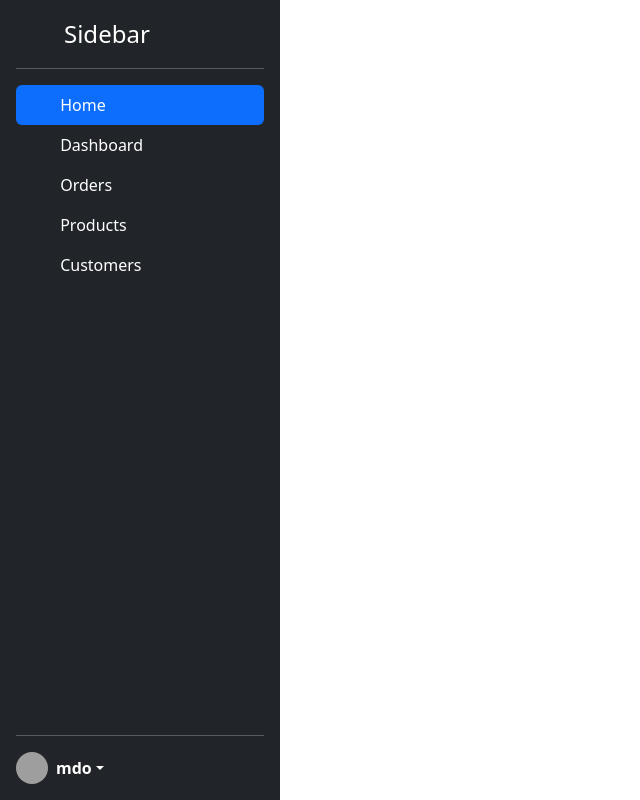
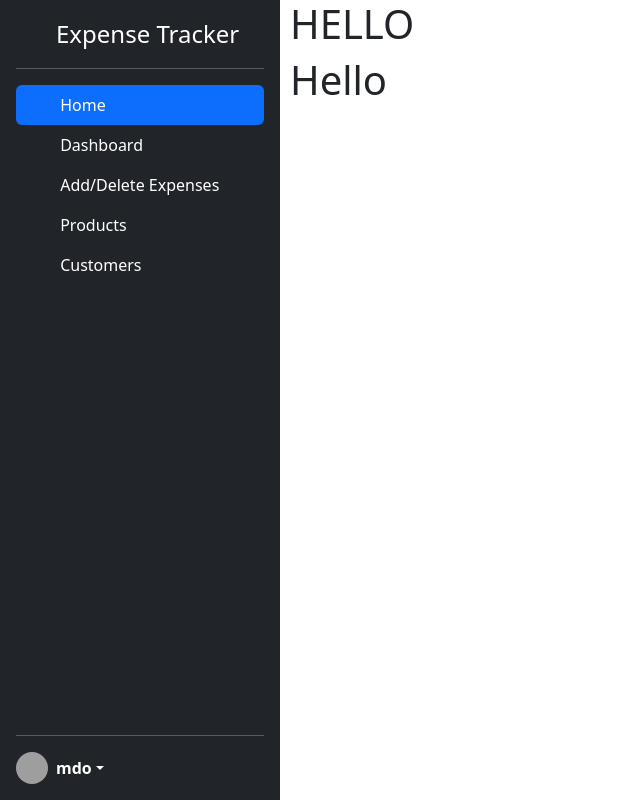
Before and after one commit to martinpare1208/expense_tracker, a Flask app: page / in a window 1280 px wide. Shown: the whole page, without its empty margins (0-640 px from the left). Run offline with Flask 3, Linux system fonts and the light colour scheme; grey boxes are pictures that could not be loaded.

Commit message:
refactored sidebar into base.html and have main content appear correctly

```diff
--- a/app/routes.py
+++ b/app/routes.py
@@ -3,4 +3,8 @@ from flask import render_template
 
 @app.route("/")
 def main():
-    return render_template('index.html')
+    return render_template('home.html', active="home")
+
+@app.route("/dashboard")
+def dashboard():
+    return render_template('home.html', active='dashboard')
--- a/app/templates/base.html
+++ b/app/templates/base.html
@@ -6,11 +6,83 @@
     <title>{% block title %}
     {% endblock %}</title>
     <link href="https://cdn.jsdelivr.net/npm/bootstrap@5.3.6/dist/css/bootstrap.min.css" rel="stylesheet" integrity="sha384-4Q6Gf2aSP4eDXB8Miphtr37CMZZQ5oXLH2yaXMJ2w8e2ZtHTl7GptT4jmndRuHDT" crossorigin="anonymous">
+    <link rel="stylesheet" href="https://cdn.jsdelivr.net/npm/bootstrap-icons@1.13.1/font/bootstrap-icons.min.css">
   </head>
   <body>
-    {% block main_content %}
+    <div class="d-flex flex-column flex-shrink-0 p-3 text-bg-dark min-vh-100 position-absolute" style="width: 280px;">
+  <a href="/" class="d-flex align-items-center mb-3 mb-md-0 me-md-auto text-white text-decoration-none">
+    <svg class="bi pe-none" width="40" height="32" aria-hidden="true">
 
-    {% endblock %}
+      <use xlink:href="#bootstrap"></use>
+    </svg>
+    <span class="fs-4">Expense Tracker</span>
+  </a>
+
+  <hr>
+
+  <ul class="nav nav-pills flex-column mb-auto">
+    <li class="nav-item">
+        <a href="{{url_for('main')}}" class="nav-link {{'active' if active == 'home' else 'text-white'}}">
+        <svg class="bi pe-none me-2" width="16" height="16" aria-hidden="true">
+          <use xlink:href="#home"></use>
+        </svg>
+        Home
+      </a>
+    </li>
+    <li>
+      <a href="{{url_for('dashboard')}}" class="nav-link {{'active' if active == 'dashboard' else 'text-white'}}">
+        <svg class="bi pe-none me-2" width="16" height="16" aria-hidden="true">
+          <use xlink:href="#speedometer2"></use>
+        </svg>
+        Dashboard
+      </a>
+    </li>
+    <li>
+      <a href="#" class="nav-link text-white">
+        <svg class="bi pe-none me-2" width="16" height="16" aria-hidden="true">
+          <use xlink:href="#table"></use>
+        </svg>
+        Add/Delete Expenses
+      </a>
+    </li>
+    <li>
+      <a href="#" class="nav-link text-white">
+        <svg class="bi pe-none me-2" width="16" height="16" aria-hidden="true">
+          <use xlink:href="#grid"></use>
+        </svg>
+        Products
+      </a>
+    </li>
+    <li>
+      <a href="#" class="nav-link text-white">
+        <svg class="bi pe-none me-2" width="16" height="16" aria-hidden="true">
+          <use xlink:href="#people-circle"></use>
+        </svg>
+        Customers
+      </a>
+    </li>
+  </ul>
+
+  <hr>
+
+  <div class="dropdown">
+    <a href="#" class="d-flex align-items-center text-white text-decoration-none dropdown-toggle" data-bs-toggle="dropdown" aria-expanded="false">
+      <img src="https://github.com/mdo.png" alt="" width="32" height="32" class="rounded-circle me-2">
+      <strong>mdo</strong>
+    </a>
+    <ul class="dropdown-menu dropdown-menu-dark text-small shadow">
+      <li><a class="dropdown-item" href="#">New project...</a></li>
+      <li><a class="dropdown-item" href="#">Settings</a></li>
+      <li><a class="dropdown-item" href="#">Profile</a></li>
+      <li><hr class="dropdown-divider"></li>
+      <li><a class="dropdown-item" href="#">Sign out</a></li>
+    </ul>
+  </div>
+</div>
+<div id="main-content" style="margin-left: 290px;">
+  {% block main_content %}
+  {% endblock %}
+</div>
     <script src="https://cdn.jsdelivr.net/npm/bootstrap@5.3.6/dist/js/bootstrap.bundle.min.js" integrity="sha384-j1CDi7MgGQ12Z7Qab0qlWQ/Qqz24Gc6BM0thvEMVjHnfYGF0rmFCozFSxQBxwHKO" crossorigin="anonymous"></script>
     <script src="https://cdn.jsdelivr.net/npm/@popperjs/core@2.11.8/dist/umd/popper.min.js" integrity="sha384-I7E8VVD/ismYTF4hNIPjVp/Zjvgyol6VFvRkX/vR+Vc4jQkC+hVqc2pM8ODewa9r" crossorigin="anonymous"></script>
   </body>
--- /dev/null
+++ b/app/templates/home.html
@@ -0,0 +1,10 @@
+{% extends 'base.html' %}
+{% block title %}
+    Home: Save Money!
+{% endblock %}
+{% block main_content %}
+
+<h1>HELLO</h1>
+<h1>Hello</h1>
+
+{% endblock %}
--- a/app/templates/index.html
+++ /dev/null
@@ -1,76 +0,0 @@
-{% extends 'base.html' %}
-{% block title %}
-    Hello World!
-{% endblock %}
-{% block main_content %}
-<div class="d-flex flex-column flex-shrink-0 p-3 text-bg-dark min-vh-100" style="width: 280px;">
-  <a href="/" class="d-flex align-items-center mb-3 mb-md-0 me-md-auto text-white text-decoration-none">
-    <svg class="bi pe-none me-2" width="40" height="32" aria-hidden="true">
-      <use xlink:href="#bootstrap"></use>
-    </svg>
-    <span class="fs-4">Sidebar</span>
-  </a>
-
-  <hr>
-
-  <ul class="nav nav-pills flex-column mb-auto">
-    <li class="nav-item">
-      <a href="#" class="nav-link active" aria-current="page">
-        <svg class="bi pe-none me-2" width="16" height="16" aria-hidden="true">
-          <use xlink:href="#home"></use>
-        </svg>
-        Home
-      </a>
-    </li>
-    <li>
-      <a href="#" class="nav-link text-white">
-        <svg class="bi pe-none me-2" width="16" height="16" aria-hidden="true">
-          <use xlink:href="#speedometer2"></use>
-        </svg>
-        Dashboard
-      </a>
-    </li>
-    <li>
-      <a href="#" class="nav-link text-white">
-        <svg class="bi pe-none me-2" width="16" height="16" aria-hidden="true">
-          <use xlink:href="#table"></use>
-        </svg>
-        Orders
-      </a>
-    </li>
-    <li>
-      <a href="#" class="nav-link text-white">
-        <svg class="bi pe-none me-2" width="16" height="16" aria-hidden="true">
-          <use xlink:href="#grid"></use>
-        </svg>
-        Products
-      </a>
-    </li>
-    <li>
-      <a href="#" class="nav-link text-white">
-        <svg class="bi pe-none me-2" width="16" height="16" aria-hidden="true">
-          <use xlink:href="#people-circle"></use>
-        </svg>
-        Customers
-      </a>
-    </li>
-  </ul>
-
-  <hr>
-
-  <div class="dropdown">
-    <a href="#" class="d-flex align-items-center text-white text-decoration-none dropdown-toggle" data-bs-toggle="dropdown" aria-expanded="false">
-      <img src="https://github.com/mdo.png" alt="" width="32" height="32" class="rounded-circle me-2">
-      <strong>mdo</strong>
-    </a>
-    <ul class="dropdown-menu dropdown-menu-dark text-small shadow">
-      <li><a class="dropdown-item" href="#">New project...</a></li>
-      <li><a class="dropdown-item" href="#">Settings</a></li>
-      <li><a class="dropdown-item" href="#">Profile</a></li>
-      <li><hr class="dropdown-divider"></li>
-      <li><a class="dropdown-item" href="#">Sign out</a></li>
-    </ul>
-  </div>
-</div>
-
-{% endblock %}
```
